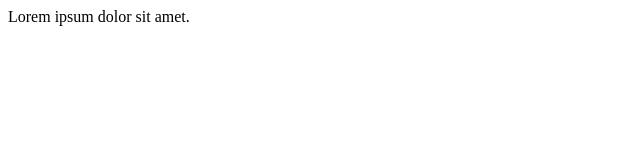
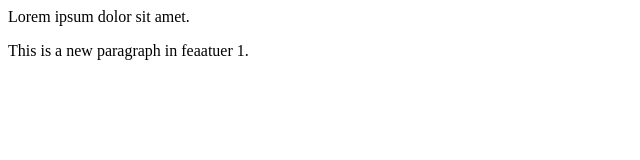
Before and after one commit to yuvimandloi/localrepo, a plain HTML site: page index.html in a window 1280 px wide. Shown: the whole page, without its empty margins (0-640 px from the left). Drawn offline with Linux system fonts and the light colour scheme.

Commit message:
Add new feature

```diff
--- a/index.html
+++ b/index.html
@@ -1,2 +1,3 @@
 <p>Lorem ipsum dolor sit amet.
 </p>
+<p>This is a new paragraph in feaatuer 1.</p>
```
